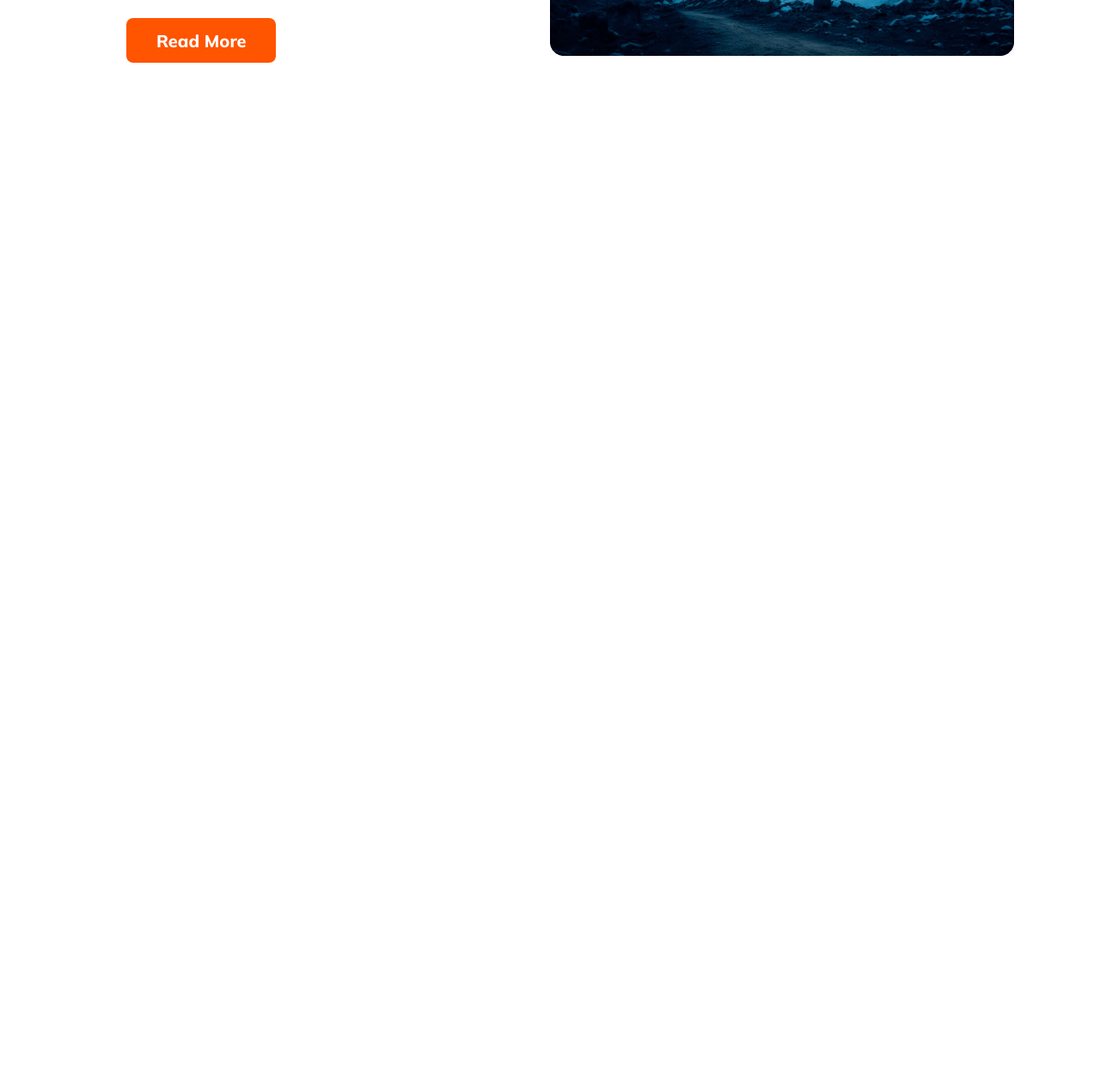
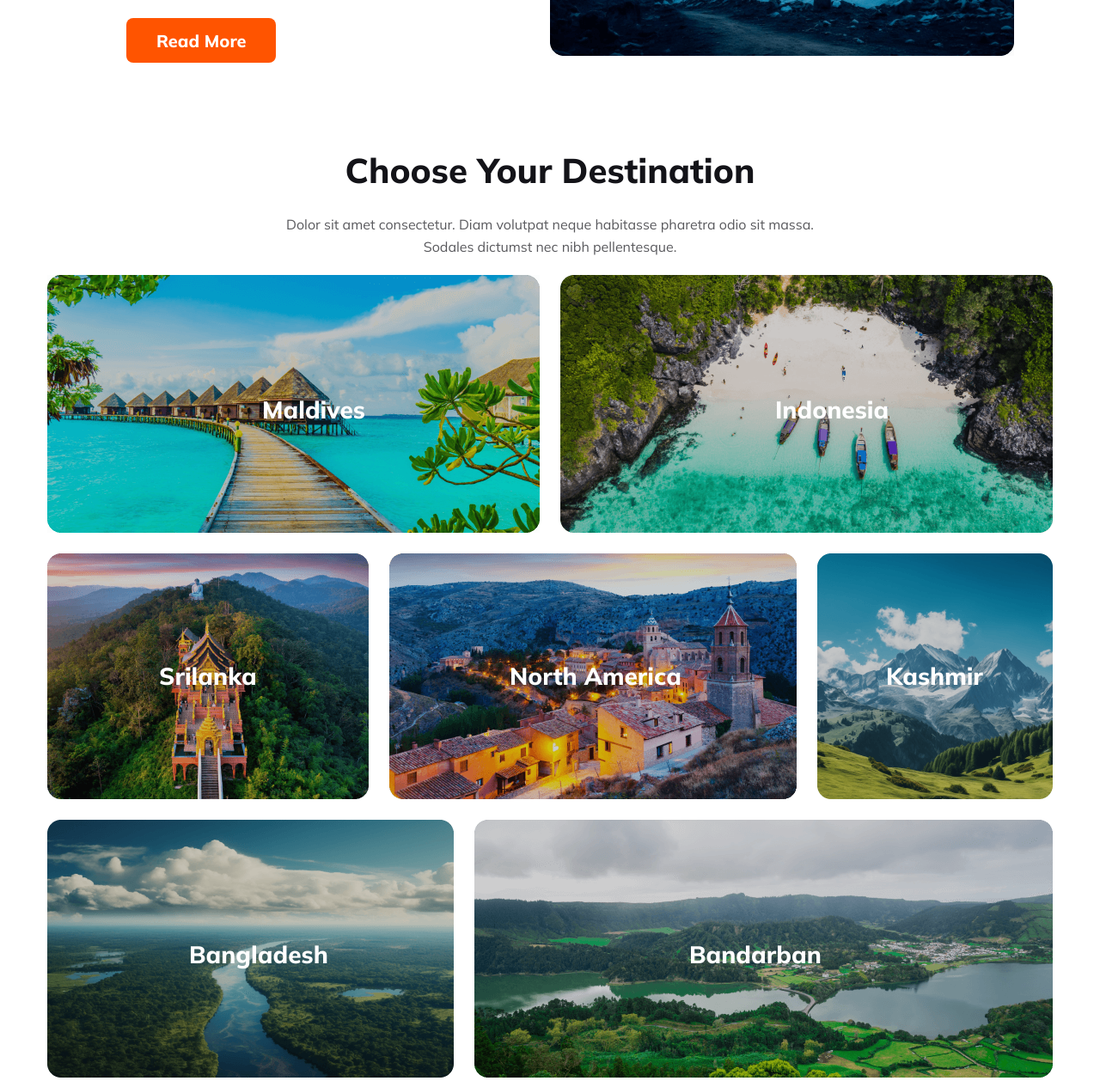
Before and after one commit to yousuf52cse/Hero-Travel-as2, a plain HTML site: page index.html in a window 1280 px wide. Shown: the part 1203-2461 px from the top of the page at 86% size. Before the commit the page ends 1276 px from the top, so only its background shows below. Drawn offline with Linux system fonts and the light colour scheme.

Commit message:
Destination part done

```diff
--- a/index.html
+++ b/index.html
@@ -86,6 +86,48 @@
             </div>
 
         </section>
+
+        <!-- Choose Your Destination -->
+        <section class="destination">
+            <h1 class="common-title">Choose Your Destination</h1>
+            <p class="common-para">Dolor sit amet consectetur. Diam volutpat neque habitasse pharetra odio sit massa. Sodales dictumst nec nibh pellentesque.</p>
+            <div class="dest-img-c1">
+                <div class="d-i-c-11">
+                    <img src="Images/Rectangle 5.png" alt="" class="d-img">
+                    <h3 class="img-tit1">Maldives</h3>
+                </div>
+                <div class="d-i-c-12">
+                    <img src="Images/Rectangle 8.png" alt="" class="d-img">
+                    <h3 class="img-tit1">Indonesia</h3>
+                </div>
+            </div>
+
+            <div class="dest-img-c2">
+                <div class="d-i-c-21">
+                    <img src="Images/Rectangle 6.png" alt="" class="d-img">
+                    <h3 class="img-tit2-1">Srilanka</h3>
+                </div>
+                <div class="d-i-c-22">
+                    <img src="Images/Rectangle 7.png" alt="" class="d-img">
+                    <h3 class="img-tit2-2">North America</h3>
+                </div>
+                <div class="d-i-c-23">
+                    <img src="Images/Rectangle 9.png" alt="" class="d-img">
+                    <h3 class="img-tit2-3">Kashmir</h3>
+                </div>
+            </div>
+
+            <div class="dest-img-c3">
+                <div class="d-i-c-31">
+                    <img src="Images/Rectangle 11.png" alt="" class="d-img">
+                    <h3 class="img-tit3-1">Bangladesh</h3>
+                </div>
+                <div class="d-i-c-32">
+                    <img src="Images/Rectangle 10.png" alt="" class="d-img">
+                    <h3 class="img-tit3-2">Bandarban</h3>
+                </div>
+            </div>
+        </section>
     </main>
 
 </body>
--- a/styles/style.css
+++ b/styles/style.css
@@ -191,6 +191,96 @@ select,
     border: 0;
 }
 
+/* destination section */
+.destination {
+    max-width: 85%;
+    margin: auto;
+    margin-top: 100px;
+
+}
+
+.dest-img-c1,
+.dest-img-c2,
+.dest-img-c3 {
+    display: flex;
+    gap: 24px;
+    justify-content: center;
+    margin-top: 20px;
+}
+
+.common-title {
+    text-align: center;
+    color: #131318;
+    font-size: 40px;
+    font-weight: 800;
+    /* 162.5% */
+}
+
+.common-para {
+    color: rgba(19, 19, 24, 0.70);
+    text-align: center;
+    font-size: 16px;
+    font-weight: 400;
+    line-height: 26px;
+    width: 643px;
+    margin: auto;
+    margin-top: 25px;
+    /* 162.5% */
+}
+
+.img-tit1 {
+    position: absolute;
+    margin-left: 250px;
+    margin-top: -165px;
+    color: #FFF;
+    font-size: 28px;
+    font-weight: 800;
+}
+
+.img-tit2-1 {
+    position: absolute;
+    margin-left: 130px;
+    margin-top: -165px;
+    color: #FFF;
+    font-size: 28px;
+    font-weight: 800;
+}
+
+.img-tit2-2 {
+    position: absolute;
+    margin-left: 140px;
+    margin-top: -165px;
+    color: #FFF;
+    font-size: 28px;
+    font-weight: 800;
+}
+
+.img-tit2-3 {
+    position: absolute;
+    margin-left: 80px;
+    margin-top: -165px;
+    color: #FFF;
+    font-size: 28px;
+    font-weight: 800;
+}
+
+.img-tit3-1 {
+    position: absolute;
+    margin-left: 165px;
+    margin-top: -165px;
+    color: #FFF;
+    font-size: 28px;
+    font-weight: 800;
+}
+
+.img-tit3-2 {
+    position: absolute;
+    margin-left: 250px;
+    margin-top: -165px;
+    color: #FFF;
+    font-size: 28px;
+    font-weight: 800;
+}
 
 
 /* responsive for mobile device */
@@ -254,7 +344,6 @@ select,
 
     .tour-content {
         width: 100%;
-        margin: a;
     }
 
     .tour-content h1 {
@@ -266,11 +355,13 @@ select,
         font-size: 14px;
 
     }
-    .tour-list{
+
+    .tour-list {
         max-width: 320px;
         font-size: 14px;
 
     }
+
     .tour-list li {
         width: 300px;
     }
@@ -280,4 +371,61 @@ select,
         height: 342px;
         margin-top: 10px;
     }
+    .destination {
+        width: 100%;
+        justify-content: center;
+    }
+    .common-title {
+        font-size: 20px;
+        margin: auto;
+    }
+
+    .common-para {
+        width: 285px;
+        font-size: 14px;
+
+    }
+
+    .dest-img-c1,
+    .dest-img-c2,
+    .dest-img-c3 {
+        flex-direction: column;
+    }
+
+    .d-img {
+        width: 300px;
+        height: 176px;
+        flex-shrink: 0;
+    }
+    .img-tit1 {
+        margin-left: 90px;
+        margin-top: -100px;
+
+    }
+
+    .img-tit2-1 {
+        margin-left: 90px;
+        margin-top: -100px;
+
+    }
+
+    .img-tit2-2 {
+        margin-left: 50px;
+        margin-top: -105px;
+    }
+
+    .img-tit2-3 {
+        margin-left: 95px;
+        margin-top: -105px;
+    }
+    .img-tit3-1 {
+        margin-left: 70px;
+        margin-top: -110px;
+    }
+
+    .img-tit3-2 {
+        margin-left: 70px;
+        margin-top: -110px;
+    }
+
 }
```
